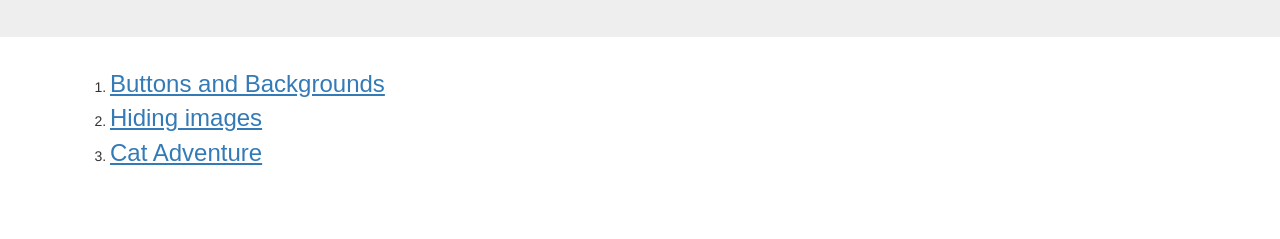
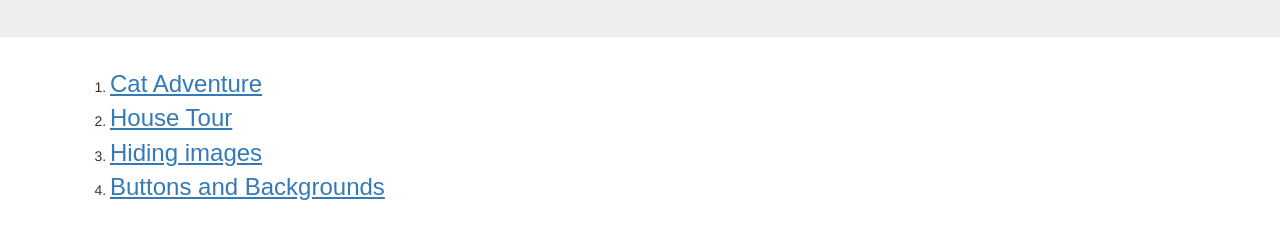
Before and after one commit to mantisbayne/homework, a plain HTML site: page index.html in a window 1280 px wide. Shown: the part 209-448 px from the top of the page. Drawn offline with nearby package versions, Linux system fonts and the light colour scheme.

Commit message:
add task reorder links

```diff
--- a/index.html
+++ b/index.html
@@ -27,7 +27,15 @@
       <li>
         <div>
           <span>
-    				<a href="task01/task01.html">Buttons and Backgrounds</a>
+            <a href="task04/task04.html">Cat Adventure</a>
+          </span>
+        </div>
+      </li>
+
+      <li>
+        <div>
+          <span>
+            <a href="task03/task03.html">House Tour</a>
           </span>
         </div>
       </li>
@@ -43,7 +51,7 @@
       <li>
     		<div>
     			<span>
-            <a href="task03/task03.html">Cat Adventure</a>
+    				<a href="task01/task01.html">Buttons and Backgrounds</a>
     			</span>
     		</div>
       </li>
```
Lines whose indentation alone changed are shown as unchanged.
